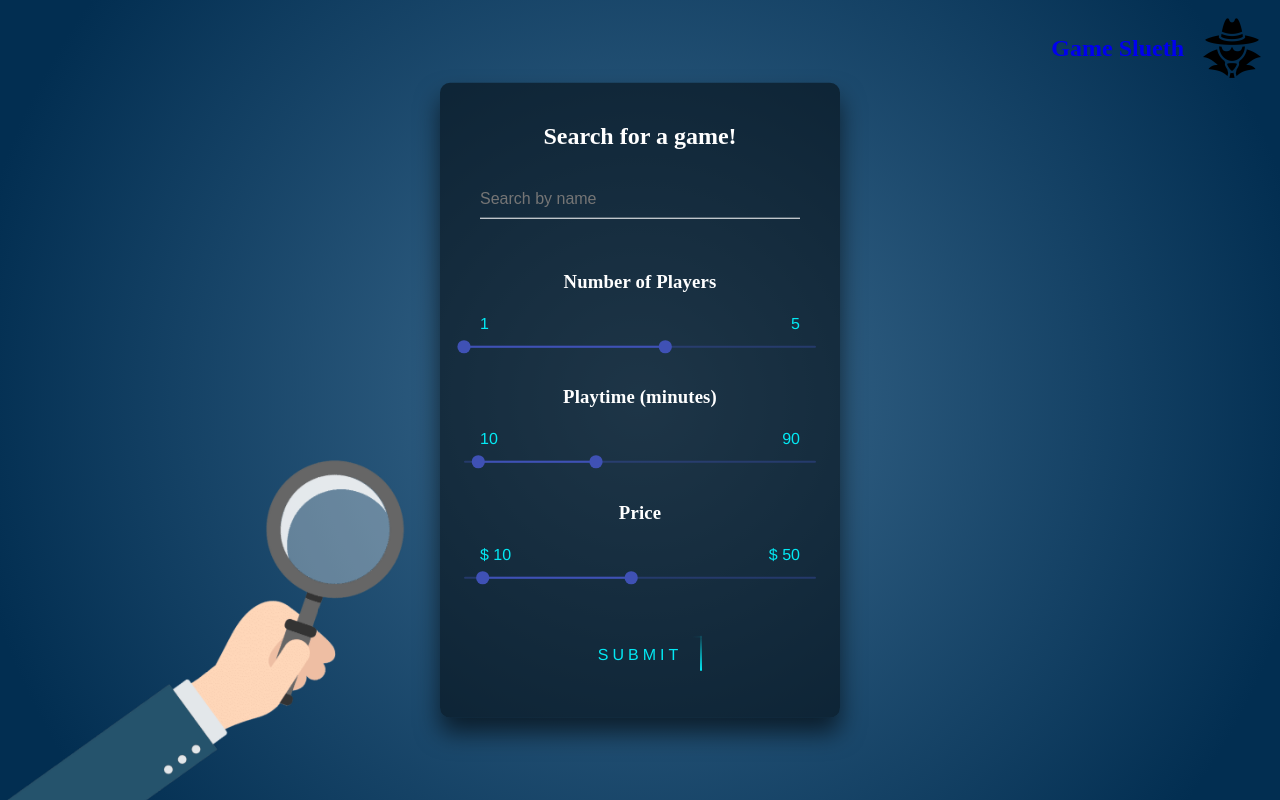
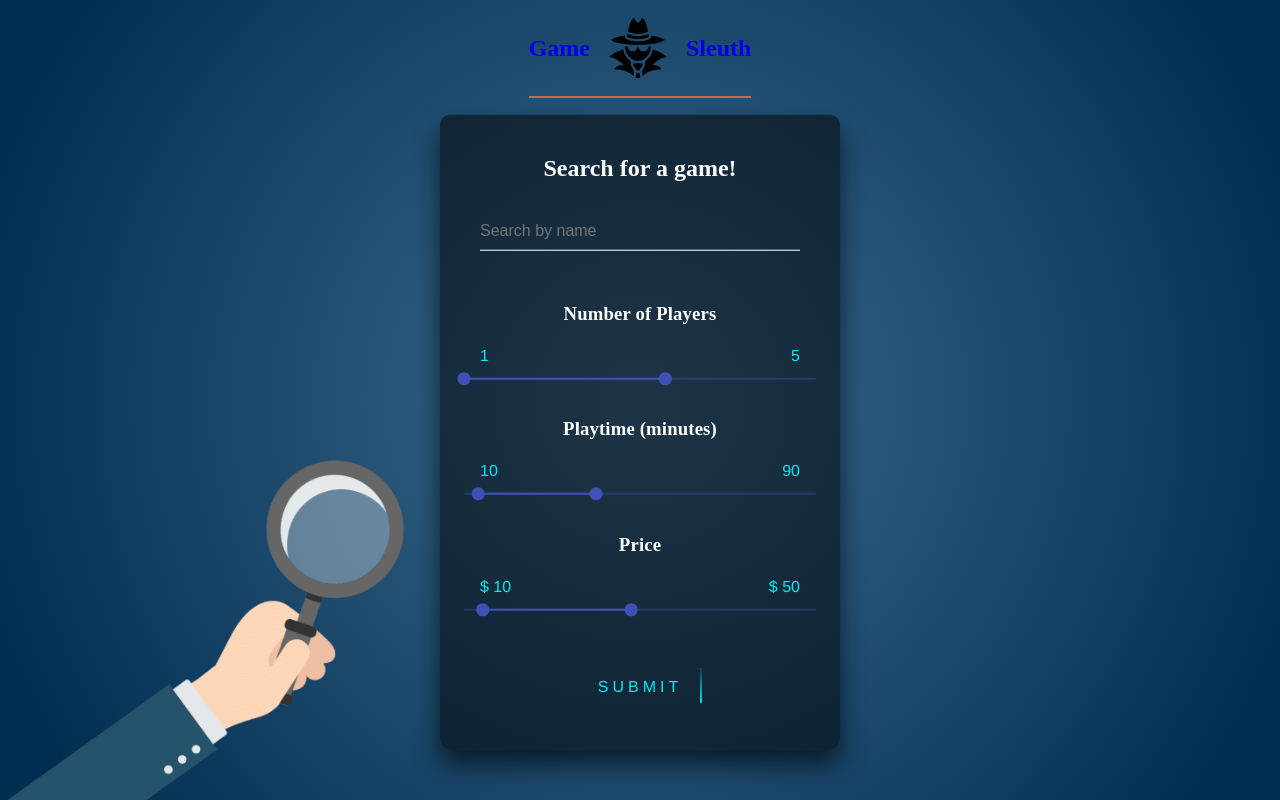
Before and after one commit to mdflynn/game-sleuth, a React (Create React App) app: page /form in a window 1280 px wide. Built offline with nearby package versions, Linux system fonts and the light colour scheme; a web font is replaced by a local one.

Commit message:
Add nav styling

```diff
--- a/src/GamePreview/GamePreview.scss
+++ b/src/GamePreview/GamePreview.scss
@@ -6,9 +6,6 @@
   justify-content: center;
   align-content: center;
   border: $l-orange 2px solid;
-  // -webkit-box-shadow: 0px 0px 25px 15px #ffffff;
-  // box-shadow: 0px 0px 25px 15px #ffffff;
-  // mix-blend-mode: multiply;
 }
 
 .search-title {
--- a/src/Nav/Nav.scss
+++ b/src/Nav/Nav.scss
@@ -1,7 +1,10 @@
-nav {
+@import '../variables.scss';
+
+.nav-styling {
   display: flex;
-  justify-content: flex-end;
+  justify-content: center;
   align-items: center;
+  position: sticky;
 }
 
 .sleuth-img {
@@ -9,11 +12,12 @@ nav {
   width: 4em;
   margin: 1em;
   cursor: pointer;
+  filter: invert;
 }
 
 .sleuth:hover,
 .sleuth-link:hover {
-  transform: translateY(1px);
+  filter: invert(1);
 }
 
 .sleuth:active,
@@ -22,11 +26,14 @@ nav {
 }
 
 .sleuth-div {
+  width: 100%;
   display: flex;
   align-items: center;
 }
 
 .sleuth-link {
+  border-bottom: $l-orange 2px solid;
+  transition: 0.5s ease all;
   text-decoration: none;
 }
 
--- a/src/Nav/Nav.tsx
+++ b/src/Nav/Nav.tsx
@@ -5,11 +5,12 @@ import { Link } from 'react-router-dom';
 
 const Nav: React.FC = () => {
   return (
-    <nav>
+    <nav className="nav-styling">
       <Link className="sleuth-link" to={'/'}>
         <div className="sleuth-div">
-          <h2>Game Slueth</h2>
-          <img className="sleuth-img" src={sleuth} />
+          <h2>Game</h2>
+          <img className="sleuth-img" src={sleuth} alt="sleuth logo" />
+          <h2>Sleuth</h2>
         </div>
       </Link>
     </nav>
--- a/src/SearchForm/SearchForm.scss
+++ b/src/SearchForm/SearchForm.scss
@@ -23,6 +23,7 @@ input:focus::-webkit-input-placeholder {
   box-sizing: border-box;
   box-shadow: 0 15px 25px rgba(0, 0, 0, 0.6);
   border-radius: 10px;
+  margin-top: 2em;
 }
 
 .search-box h2 {
```
Also changed, not shown: 1 other file (tests, documents, lock files or other folders).
